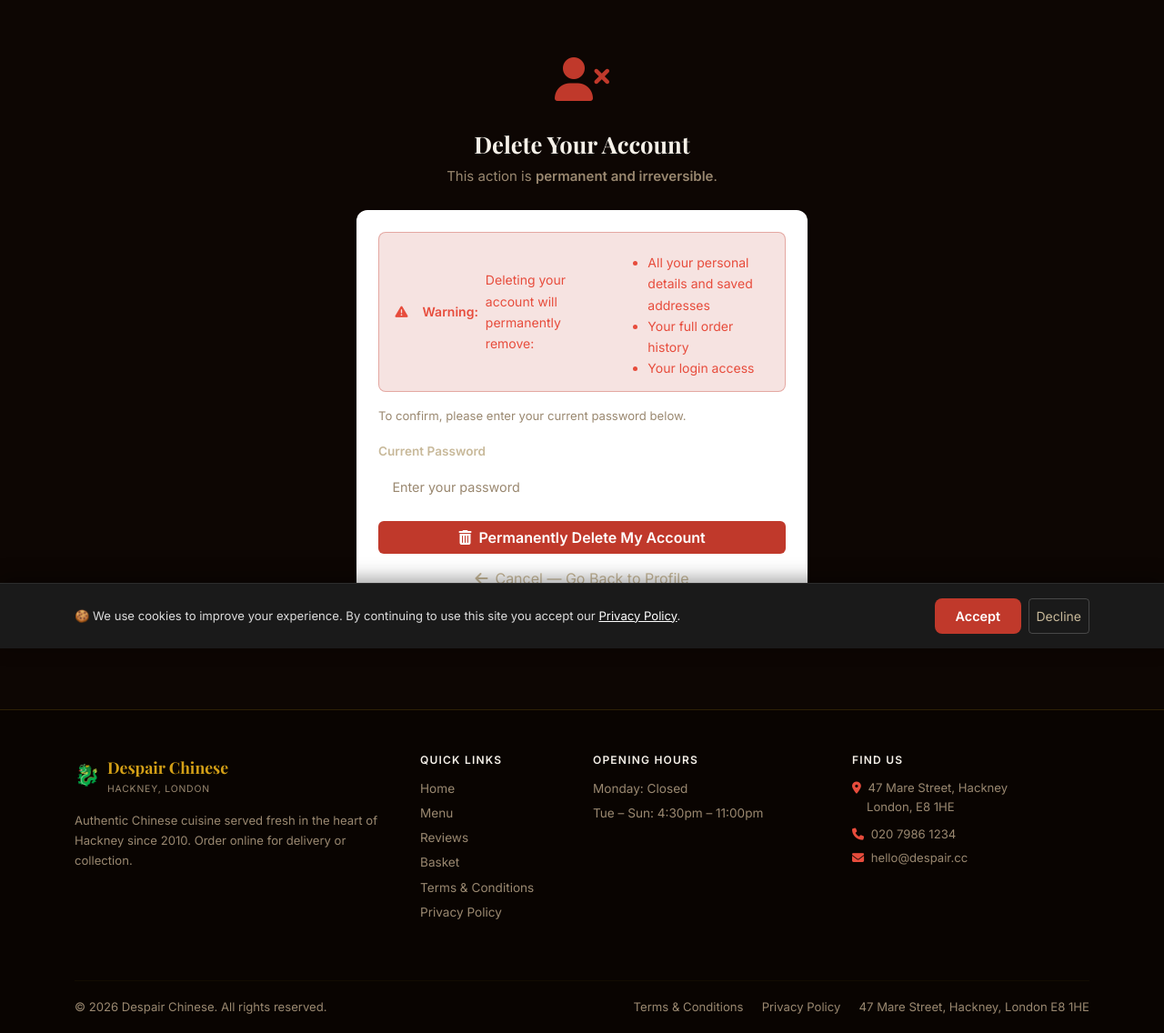
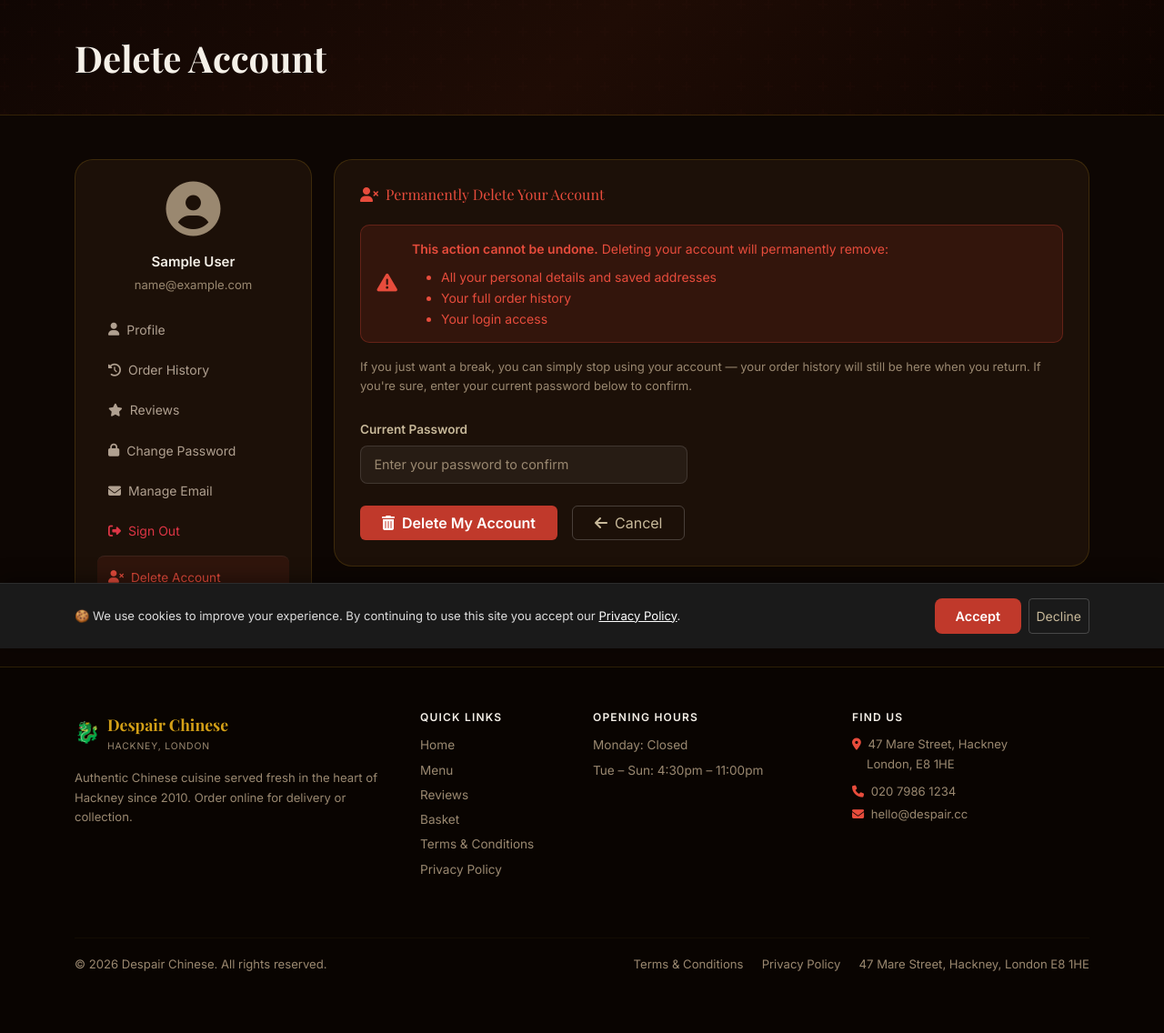
Before and after one commit to unqe/Chinese-project, a Django app: page /profile/delete/ in a window 1280 px wide. Shown: the part 87-1223 px from the top of the page at 91% size. After the commit the page ends 1155 px from the top, so only its background shows below. Run offline with Django 4.2, Linux system fonts and the light colour scheme; the visitor is signed in with stand-in values (Sample User, id 1); data that the repository does not hold is empty.

Commit message:
feat: delete account — improved page design + moved link to profile sidebar

```diff
--- a/templates/accounts/delete_account.html
+++ b/templates/accounts/delete_account.html
@@ -1,61 +1,111 @@
 {% extends "base.html" %}
-{% load static %}
+{% load i18n static %}
 
 {% block title %}Delete Account — Despair Chinese{% endblock %}
 
 {% block content %}
-<div class="container py-5" style="max-width:520px;">
-    <div class="text-center mb-4">
-        <div style="font-size:3rem;color:#c0392b;"><i class="fas fa-user-times"></i></div>
-        <h1 class="mt-3" style="font-size:1.6rem;font-weight:700;">Delete Your Account</h1>
-        <p class="text-muted">This action is <strong>permanent and irreversible</strong>.</p>
+<div class="page-header page-header-sm">
+    <div class="container">
+        <h1 class="page-header-title">{% trans "Delete Account" %}</h1>
+    </div>
 </div>
 
-    <div class="card border-0 shadow-sm" style="border-radius:12px;overflow:hidden;">
-        <div class="card-body p-4">
+<div class="container py-5">
+    <div class="row g-4">
 
-            <div class="alert alert-danger" role="alert">
-                <i class="fas fa-exclamation-triangle me-2"></i>
-                <strong>Warning:</strong> Deleting your account will permanently remove:
+        <!-- Sidebar (mirrors profile page) -->
+        <div class="col-lg-3">
+            <div class="profile-sidebar">
+                <div class="profile-avatar mb-3">
+                    <i class="fas fa-user-circle fa-4x"></i>
+                </div>
+                <strong class="d-block">{{ user.get_full_name|default:user.username }}</strong>
+                <span class="text-muted small">{{ user.email }}</span>
+                <nav class="profile-nav mt-3">
+                    <a href="{% url 'accounts:profile' %}" class="profile-nav-link">
+                        <i class="fas fa-user me-2"></i>{% trans "Profile" %}
+                    </a>
+                    <a href="{% url 'orders:history' %}" class="profile-nav-link">
+                        <i class="fas fa-history me-2"></i>{% trans "Order History" %}
+                    </a>
+                    <a href="{% url 'reviews:list' %}" class="profile-nav-link">
+                        <i class="fas fa-star me-2"></i>{% trans "Reviews" %}
+                    </a>
+                    <a href="{% url 'account_change_password' %}" class="profile-nav-link">
+                        <i class="fas fa-lock me-2"></i>{% trans "Change Password" %}
+                    </a>
+                    <a href="{% url 'account_email' %}" class="profile-nav-link">
+                        <i class="fas fa-envelope me-2"></i>{% trans "Manage Email" %}
+                    </a>
+                    <a href="{% url 'account_logout' %}" class="profile-nav-link text-danger">
+                        <i class="fas fa-sign-out-alt me-2"></i>{% trans "Sign Out" %}
+                    </a>
+                    <a href="{% url 'accounts:delete_account' %}" class="profile-nav-link active" style="color:#e74c3c;border-top:1px solid rgba(255,255,255,.06);margin-top:.25rem;padding-top:.75rem;font-size:.85rem;">
+                        <i class="fas fa-user-times me-2"></i>{% trans "Delete Account" %}
+                    </a>
+                </nav>
+            </div>
+        </div>
+
+        <!-- Main content -->
+        <div class="col-lg-9">
+            <div class="form-card mb-4">
+                <h5 class="form-card-title mb-4" style="color:#e74c3c;">
+                    <i class="fas fa-user-times me-2"></i>{% trans "Permanently Delete Your Account" %}
+                </h5>
+
+                <div class="alert alert-danger d-flex gap-3" role="alert" style="border-radius:10px;">
+                    <div style="font-size:1.4rem;flex-shrink:0;"><i class="fas fa-exclamation-triangle"></i></div>
+                    <div>
+                        <strong>This action cannot be undone.</strong> Deleting your account will permanently remove:
                         <ul class="mb-0 mt-2">
                             <li>All your personal details and saved addresses</li>
                             <li>Your full order history</li>
                             <li>Your login access</li>
                         </ul>
                     </div>
+                </div>
 
-            <p class="text-muted small">To confirm, please enter your current password below.</p>
+                <p class="text-muted small mt-3 mb-4">
+                    If you just want a break, you can simply stop using your account — your order history will still be here when you return.
+                    If you're sure, enter your current password below to confirm.
+                </p>
 
                 <form method="post" action="{% url 'accounts:delete_account' %}">
                     {% csrf_token %}
-                <div class="mb-3">
-                    <label for="password" class="form-label fw-semibold">Current Password</label>
+                    <div class="mb-4" style="max-width:360px;">
+                        <label for="password" class="form-label fw-semibold">{% trans "Current Password" %}</label>
                         <input type="password"
                                id="password"
                                name="password"
                                class="form-control"
-                           placeholder="Enter your password"
+                               placeholder="Enter your password to confirm"
                                required
                                autocomplete="current-password">
                     </div>
 
-                <div class="d-grid gap-2">
+                    <div class="d-flex gap-3 flex-wrap">
                         <button type="submit"
-                            class="btn btn-danger fw-semibold"
-                            onclick="return confirm('Are you absolutely sure? This cannot be undone.');">
-                        <i class="fas fa-trash-alt me-2"></i>Permanently Delete My Account
+                                class="btn btn-danger fw-semibold px-4"
+                                onclick="return confirm('Last chance — this permanently deletes your account and all data. Continue?');">
+                            <i class="fas fa-trash-alt me-2"></i>{% trans "Delete My Account" %}
                         </button>
-                    <a href="{% url 'accounts:profile' %}" class="btn btn-outline-secondary">
-                        <i class="fas fa-arrow-left me-2"></i>Cancel — Go Back to Profile
+                        <a href="{% url 'accounts:profile' %}" class="btn btn-outline-secondary px-4">
+                            <i class="fas fa-arrow-left me-2"></i>{% trans "Cancel" %}
                         </a>
                     </div>
                 </form>
 
             </div>
+
+            <p class="text-muted small">
+                <i class="fas fa-envelope me-1"></i>
+                Changed your mind or need help? Email us at
+                <a href="mailto:hello@despair.cc" class="text-muted">hello@despair.cc</a>
+                before deleting — we'd love to help.
+            </p>
         </div>
 
-    <p class="text-center text-muted small mt-3">
-        Need help? Contact us before deleting — we may be able to resolve any issues.
-    </p>
+    </div>
 </div>
 {% endblock %}
```
Also changed, not shown: templates/accounts/profile.html (+3 -6 lines). Lines whose indentation alone changed are shown as unchanged.
